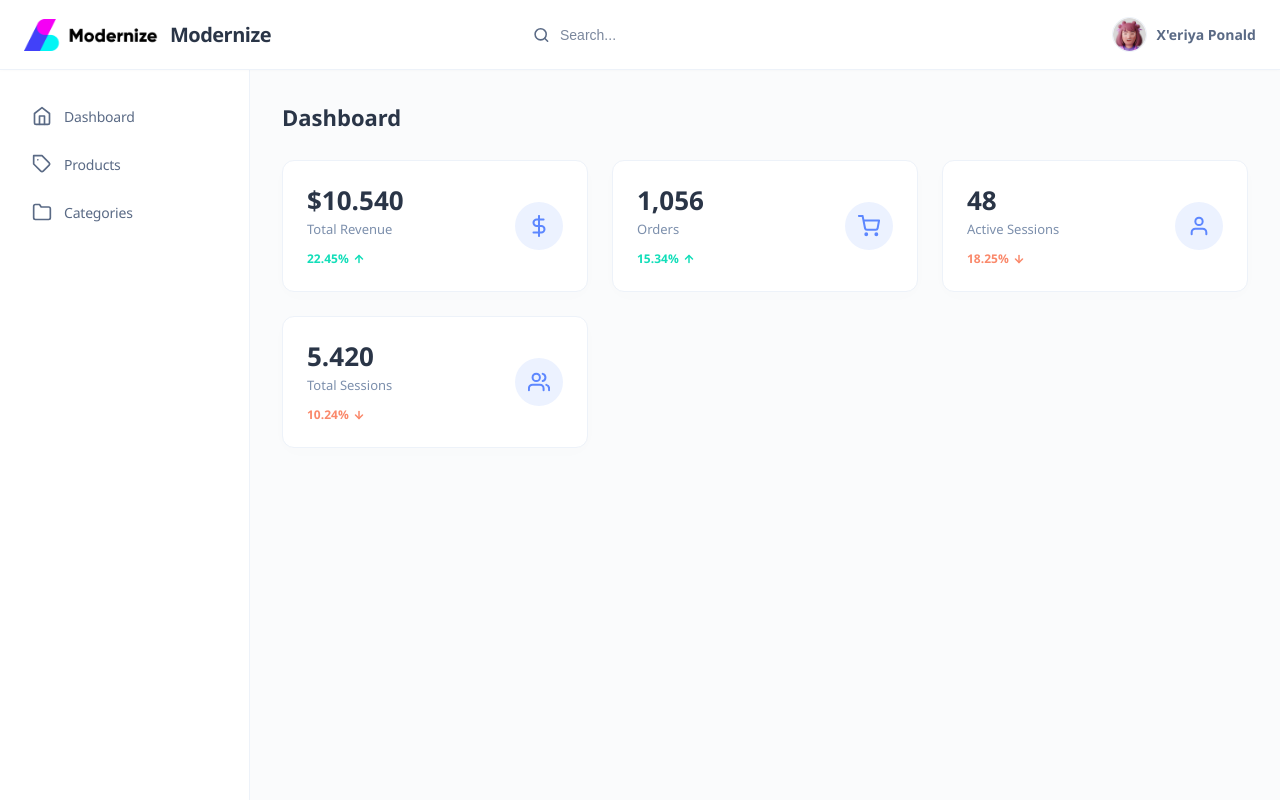
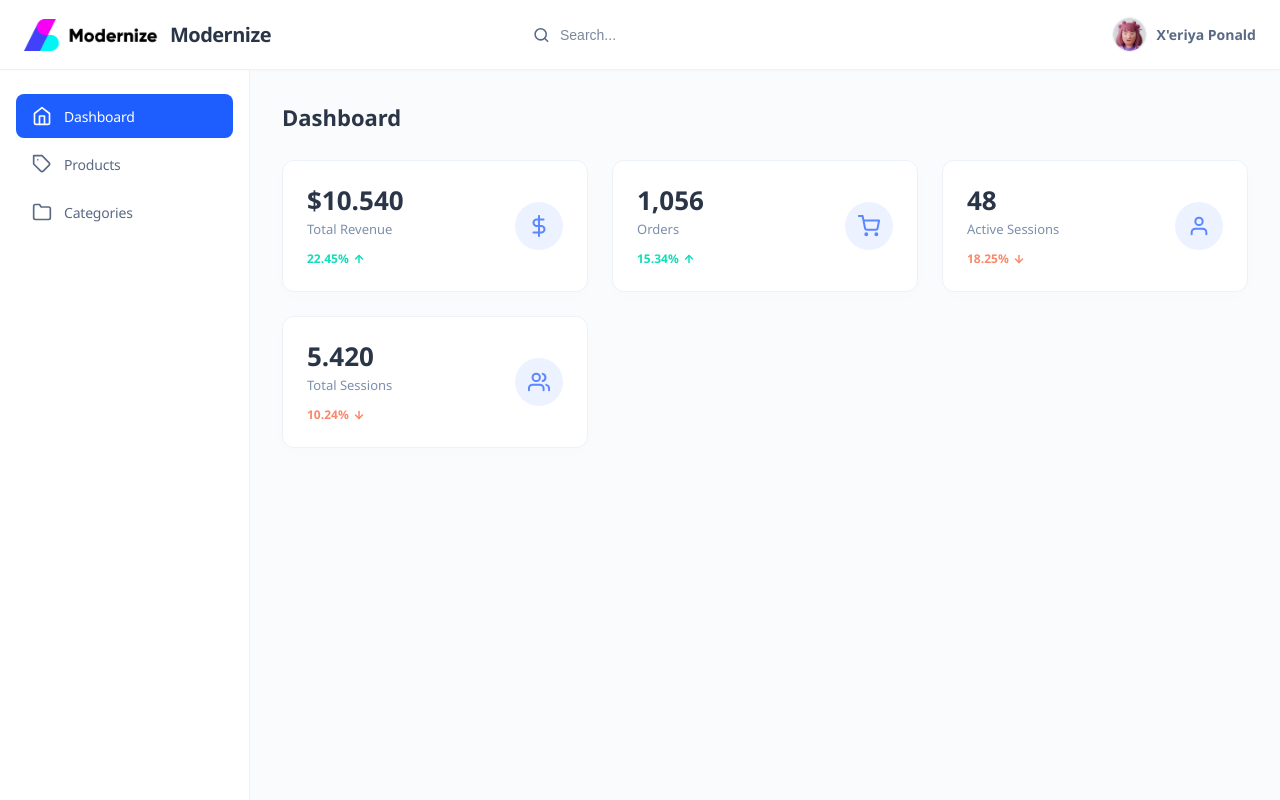
Before and after one commit to gulomuvich/Exam-team-internship, a React (Vite) app: page /dashboard in a window 1280 px wide. Built offline with nearby package versions, Linux system fonts and the light colour scheme.

Commit message:
nav bar 100% tog'rilandi

```diff
--- a/src/components/Navbar/Navbar.css
+++ b/src/components/Navbar/Navbar.css
@@ -47,10 +47,10 @@
   transition: stroke 0.2s ease;
 }
 
-.nav-icon>a.active{
-  background: yellow;
-}
-
 .nav-text {
   letter-spacing: -0.2px;
 }
+.nav-list>a.active li{
+  background: #1E5EFF;
+  color: white;
+}
```
